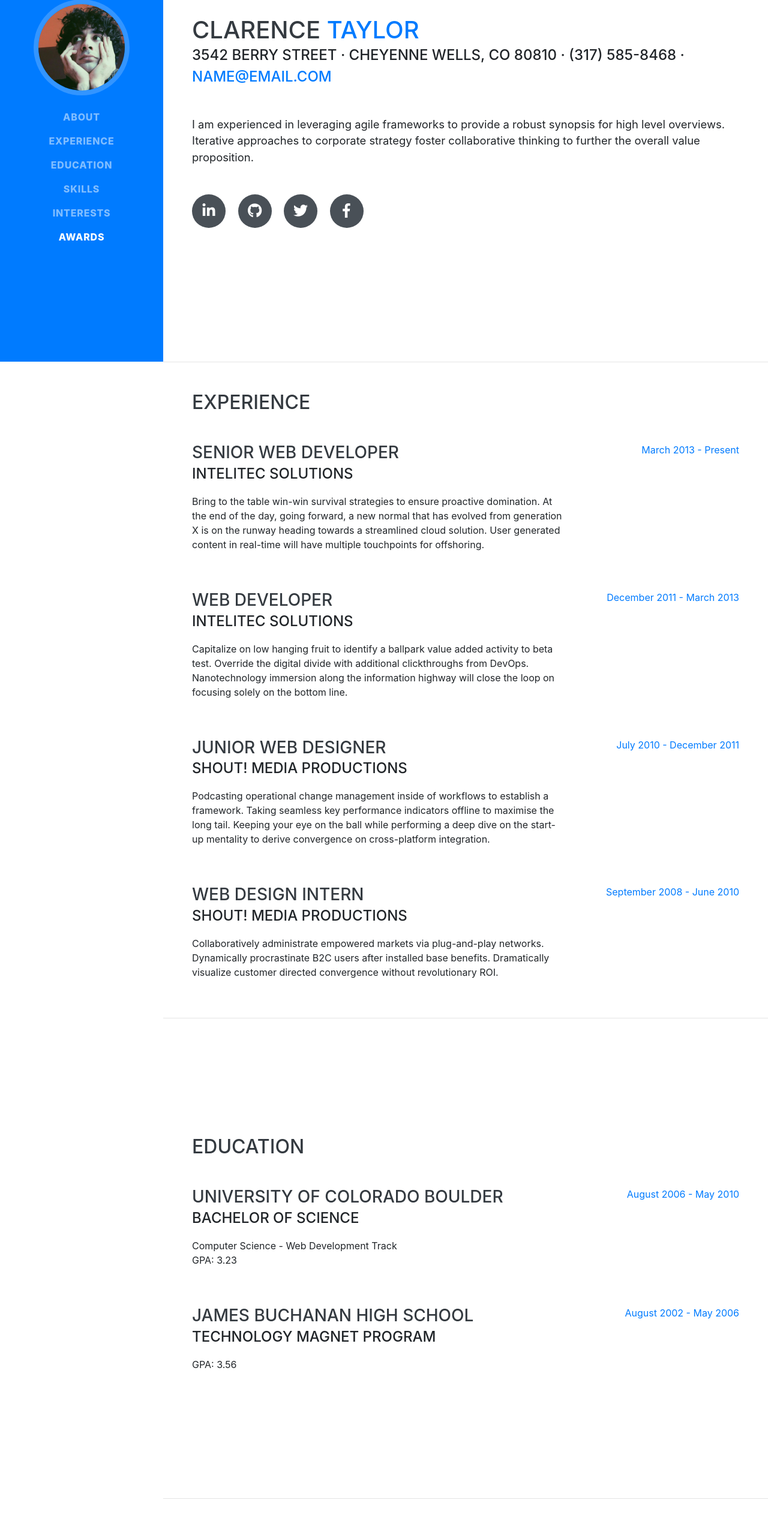
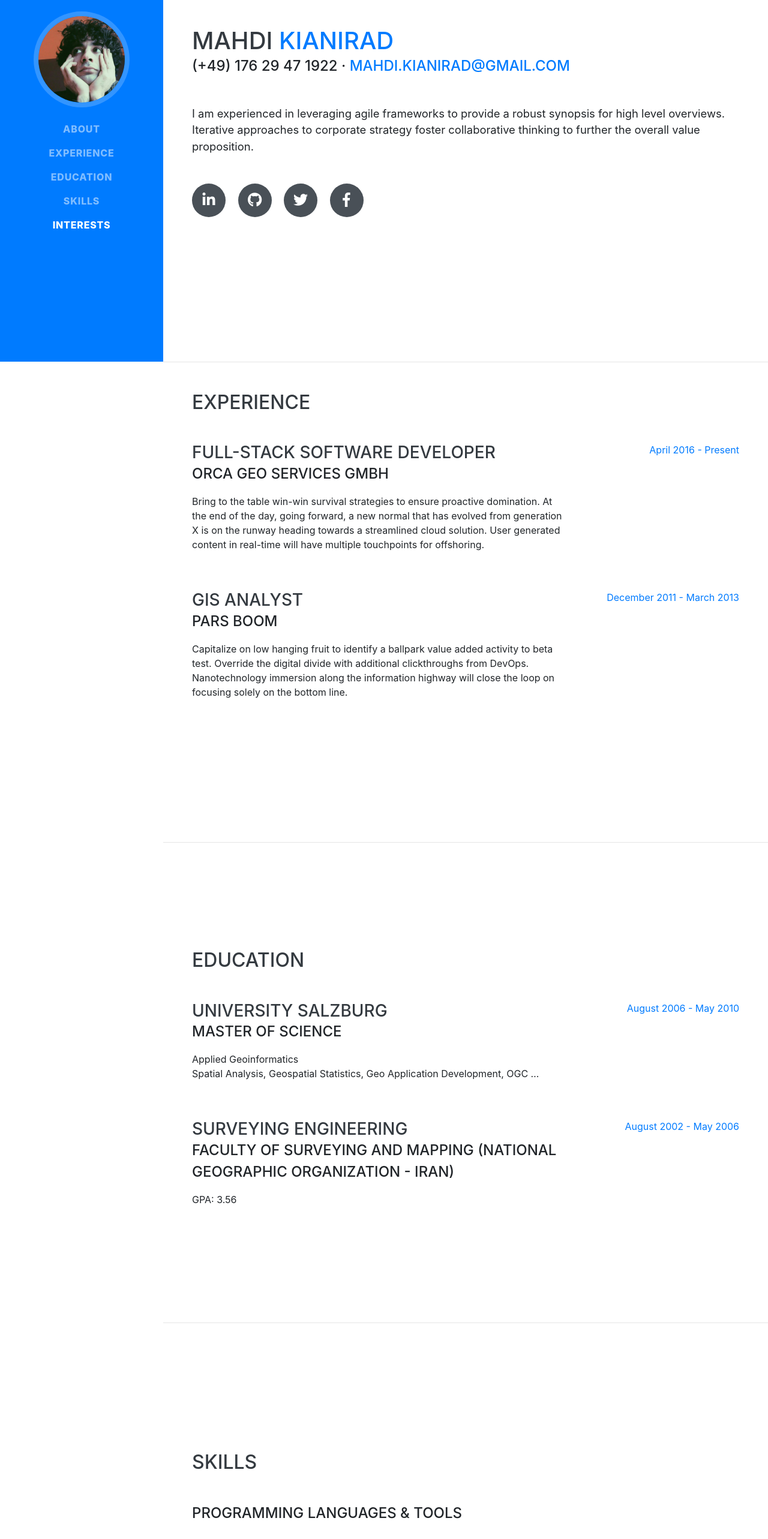
Before and after one commit to mahdikianirad/portfolio, a website with bundled scripts: page index.html in a window 1280 px wide. Shown: the part 197-2763 px from the top of the page at 60% size. Built offline with nearby package versions, Linux system fonts and the light colour scheme; a web font is replaced by a local one.

Commit message:
content changed

```diff
--- a/index.html
+++ b/index.html
@@ -27,7 +27,7 @@
 
   <nav class="navbar navbar-expand-lg navbar-dark bg-primary fixed-top" id="sideNav">
     <a class="navbar-brand js-scroll-trigger" href="#page-top">
-      <span class="d-block d-lg-none">Clarence Taylor</span>
+      <span class="d-block d-lg-none">Mahdi Kianirad</span>
       <span class="d-none d-lg-block">
         <img class="img-fluid img-profile rounded-circle mx-auto mb-2" src="img/profile.jpg" alt="">
       </span>
@@ -52,9 +52,9 @@
         <li class="nav-item">
           <a class="nav-link js-scroll-trigger" href="#interests">Interests</a>
         </li>
-        <li class="nav-item">
+        <!-- <li class="nav-item">
           <a class="nav-link js-scroll-trigger" href="#awards">Awards</a>
-        </li>
+        </li> -->
       </ul>
     </div>
   </nav>
@@ -63,11 +63,11 @@
 
     <section class="resume-section p-3 p-lg-5 d-flex align-items-center" id="about">
       <div class="w-100">
-        <h1 class="mb-0">Clarence
-          <span class="text-primary">Taylor</span>
+        <h1 class="mb-0">Mahdi
+          <span class="text-primary">Kianirad</span>
         </h1>
-        <div class="subheading mb-5">3542 Berry Street · Cheyenne Wells, CO 80810 · (317) 585-8468 ·
-          <a href="mailto:name@email.com">name@email.com</a>
+        <div class="subheading mb-5">(+49) 176 29 47 1922 ·
+          <a href="mailto:mahdi.kianirad@gmail.com">mahdi.kianirad@gmail.com</a>
         </div>
         <p class="lead mb-5">I am experienced in leveraging agile frameworks to provide a robust synopsis for high level overviews. Iterative approaches to corporate strategy foster collaborative thinking to further the overall value proposition.</p>
         <div class="social-icons">
@@ -95,19 +95,19 @@
 
         <div class="resume-item d-flex flex-column flex-md-row justify-content-between mb-5">
           <div class="resume-content">
-            <h3 class="mb-0">Senior Web Developer</h3>
-            <div class="subheading mb-3">Intelitec Solutions</div>
+            <h3 class="mb-0">Full-stack software Developer</h3>
+            <div class="subheading mb-3">ORCA Geo Services GmbH</div>
             <p>Bring to the table win-win survival strategies to ensure proactive domination. At the end of the day, going forward, a new normal that has evolved from generation X is on the runway heading towards a streamlined cloud solution. User generated content in real-time will have multiple touchpoints for offshoring.</p>
           </div>
           <div class="resume-date text-md-right">
-            <span class="text-primary">March 2013 - Present</span>
+            <span class="text-primary">April 2016 - Present</span>
           </div>
         </div>
 
         <div class="resume-item d-flex flex-column flex-md-row justify-content-between mb-5">
           <div class="resume-content">
-            <h3 class="mb-0">Web Developer</h3>
-            <div class="subheading mb-3">Intelitec Solutions</div>
+            <h3 class="mb-0">GIS Analyst</h3>
+            <div class="subheading mb-3">Pars Boom</div>
             <p>Capitalize on low hanging fruit to identify a ballpark value added activity to beta test. Override the digital divide with additional clickthroughs from DevOps. Nanotechnology immersion along the information highway will close the loop on focusing solely on the bottom line.</p>
           </div>
           <div class="resume-date text-md-right">
@@ -115,7 +115,7 @@
           </div>
         </div>
 
-        <div class="resume-item d-flex flex-column flex-md-row justify-content-between mb-5">
+        <!-- <div class="resume-item d-flex flex-column flex-md-row justify-content-between mb-5">
           <div class="resume-content">
             <h3 class="mb-0">Junior Web Designer</h3>
             <div class="subheading mb-3">Shout! Media Productions</div>
@@ -135,7 +135,7 @@
           <div class="resume-date text-md-right">
             <span class="text-primary">September 2008 - June 2010</span>
           </div>
-        </div>
+        </div> -->
 
       </div>
 
@@ -149,10 +149,10 @@
 
         <div class="resume-item d-flex flex-column flex-md-row justify-content-between mb-5">
           <div class="resume-content">
-            <h3 class="mb-0">University of Colorado Boulder</h3>
-            <div class="subheading mb-3">Bachelor of Science</div>
-            <div>Computer Science - Web Development Track</div>
-            <p>GPA: 3.23</p>
+            <h3 class="mb-0">University Salzburg</h3>
+            <div class="subheading mb-3">Master of Science</div>
+            <div>Applied Geoinformatics</div>
+            <p>Spatial Analysis, Geospatial Statistics, Geo Application Development, OGC &hellip;</p>
           </div>
           <div class="resume-date text-md-right">
             <span class="text-primary">August 2006 - May 2010</span>
@@ -161,8 +161,8 @@
 
         <div class="resume-item d-flex flex-column flex-md-row justify-content-between">
           <div class="resume-content">
-            <h3 class="mb-0">James Buchanan High School</h3>
-            <div class="subheading mb-3">Technology Magnet Program</div>
+            <h3 class="mb-0">Surveying Engineering</h3>
+            <div class="subheading mb-3">Faculty of Surveying and Mapping (National Geographic Organization - IRAN)</div>
             <p>GPA: 3.56</p>
           </div>
           <div class="resume-date text-md-right">
@@ -193,26 +193,31 @@
           <li class="list-inline-item">
             <i class="fab fa-angular"></i>
           </li>
-          <li class="list-inline-item">
+          <!-- <li class="list-inline-item">
             <i class="fab fa-react"></i>
-          </li>
+          </li> -->
           <li class="list-inline-item">
             <i class="fab fa-node-js"></i>
           </li>
           <li class="list-inline-item">
-            <i class="fab fa-sass"></i>
+            <i class="fab fa-android"></i>
+          </li>
+
+          <!-- <li class="list-inline-item">
+            <i class="fab fa-postgres"></i>
+          </li> -->
+          <!-- <span class="postgres"></span> -->
+          <!-- <li class="list-inline-item">
+            <i class="fab fa-less"></i>
+          </li> -->
+          <li class="list-inline-item">
+            <i class="fab fa-linux"></i>
           </li>
           <li class="list-inline-item">
-            <i class="fab fa-less"></i>
+            <i class="fab fa-java"></i>
           </li>
           <li class="list-inline-item">
-            <i class="fab fa-wordpress"></i>
-          </li>
-          <li class="list-inline-item">
-            <i class="fab fa-gulp"></i>
-          </li>
-          <li class="list-inline-item">
-            <i class="fab fa-grunt"></i>
+            <i class="fab fa-git"></i>
           </li>
           <li class="list-inline-item">
             <i class="fab fa-npm"></i>
@@ -223,16 +228,19 @@
         <ul class="fa-ul mb-0">
           <li>
             <i class="fa-li fa fa-check"></i>
-            Mobile-First, Responsive Design</li>
-          <li>
+            Responsive Design</li>
+          <!-- <li>
             <i class="fa-li fa fa-check"></i>
-            Cross Browser Testing &amp; Debugging</li>
+            Cross Browser Testing &amp; Debugging</li> -->
           <li>
             <i class="fa-li fa fa-check"></i>
             Cross Functional Teams</li>
           <li>
             <i class="fa-li fa fa-check"></i>
             Agile Development &amp; Scrum</li>
+            <li>
+          <i class="fa-li fa fa-check"></i>
+            DevOps</li>
         </ul>
       </div>
     </section>
@@ -249,7 +257,7 @@
 
     <hr class="m-0">
 
-    <section class="resume-section p-3 p-lg-5 d-flex align-items-center" id="awards">
+    <!-- <section class="resume-section p-3 p-lg-5 d-flex align-items-center" id="awards">
       <div class="w-100">
         <h2 class="mb-5">Awards &amp; Certifications</h2>
         <ul class="fa-ul mb-0">
@@ -281,7 +289,7 @@
             Place - James Buchanan High School - Hackathon 2005</li>
         </ul>
       </div>
-    </section>
+    </section> -->
 
   </div>
 
```
